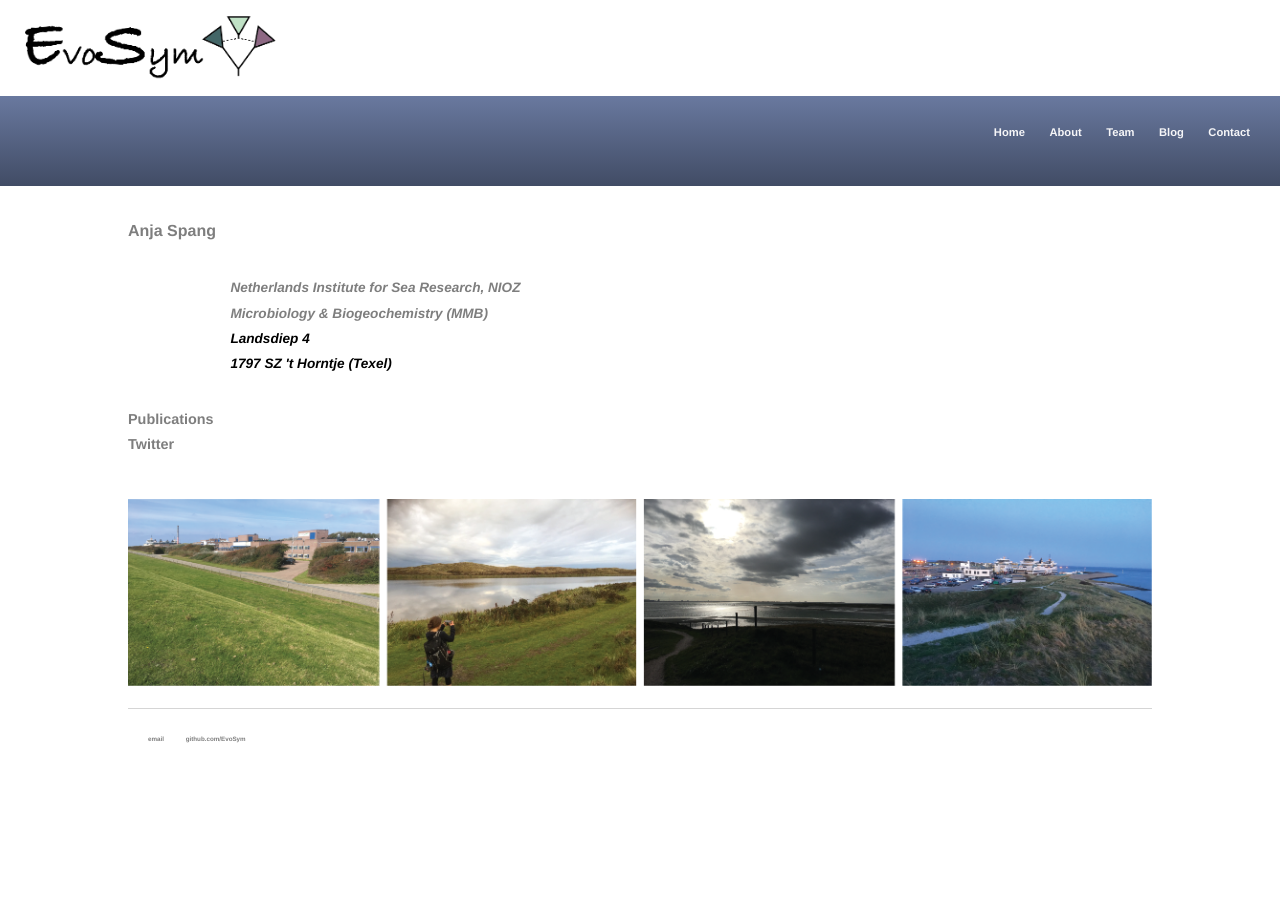
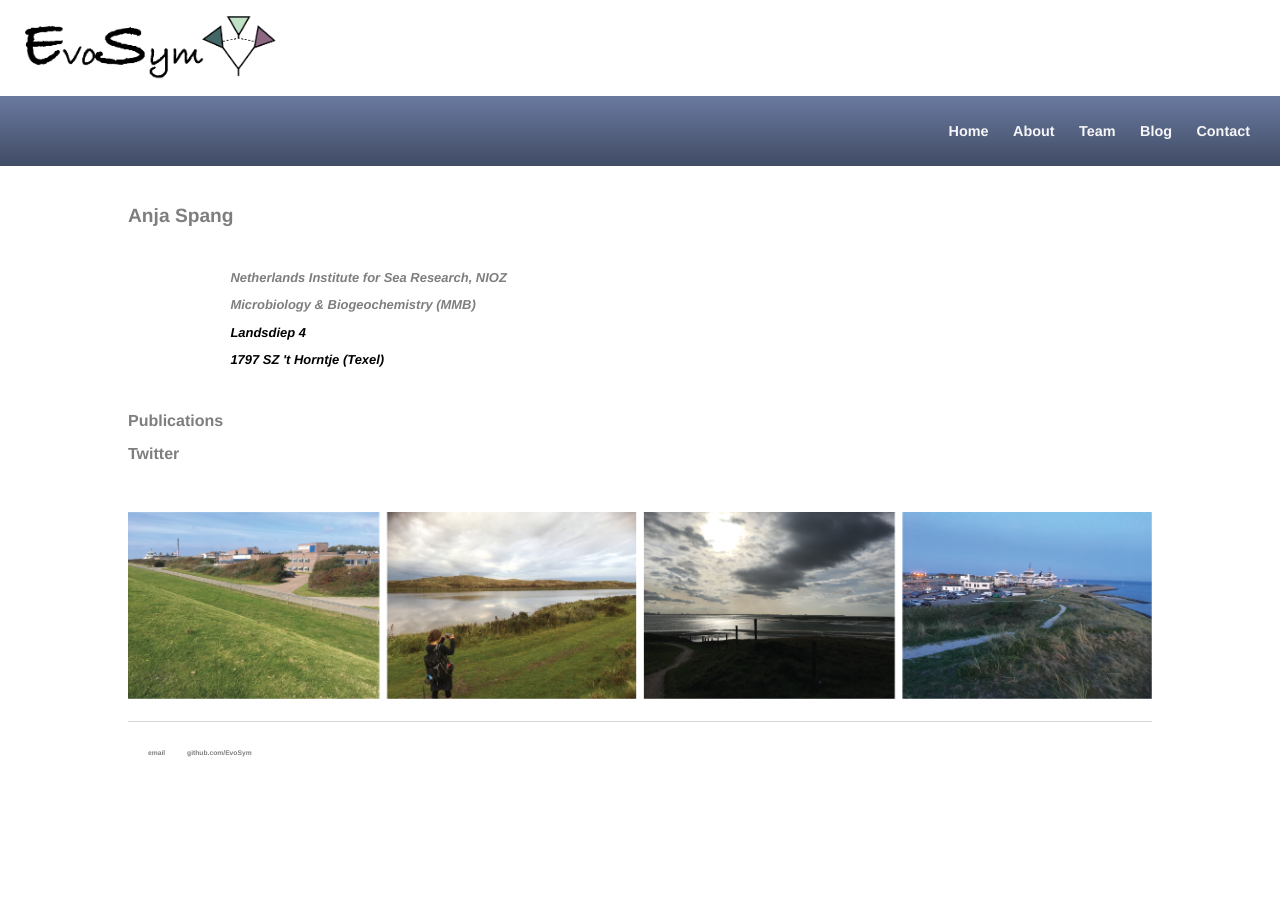
Before and after one commit to EvoSym/EvoSym.github.io, a Jekyll site: the page built from contact/index.html, in a window 1280 px wide. Built offline with Jekyll 4.4.1, drawn with Linux system fonts in a browser that asks for light colours.

Commit message:
Update main.css

```diff
--- a/css/main.css
+++ b/css/main.css
@@ -9,7 +9,7 @@ body {
 }
 nav {
     width: 100%;
-    height: 90px;
+    height: 70px;
     display: block;
     background-image: linear-gradient(#69799f, #414c65);
 }
@@ -23,14 +23,14 @@ nav ul {
 }
 nav a {
     color: #f6f6f8;
-    font-size: 70%;
+    font-size: 90%;
 }
 footer ul {
     font-family:'Helvetica', 'Arial', 'Sans-Serif';
     padding: 20px;
     list-style: none;
     font-weight: bold;
-    font-size: 65%;
+    font-size: 70%;
 }
 nav ul li, footer ul li {
     display: inline;
@@ -44,8 +44,7 @@ a:hover {
     text-decoration: underline;
 }
 h1 {
-    font-size: 100%;
-    font-size: 100%;
+    font-size: 120%;
     font-family:'Helvetica', 'Arial', 'Sans-Serif';
     margin-left: 10%;
     margin-right: 10%;
@@ -53,7 +52,7 @@ h1 {
 p {
     font-size: 80%;
     font-family:'Helvetica', 'Arial', 'Sans-Serif';
-    line-height: 85%;
+    line-height: 110%;
     color: #333;
     margin-left: 10%;
     margin-right: 10%;
@@ -62,38 +61,40 @@ h2 {
     margin-left: 10%;
     margin-right: 10%;
     font-family:'Helvetica', 'Arial', 'Sans-Serif';
-    font-size: 90%;
-    line-height: 90%;
+    font-size: 100%;
+    line-height: 120%;
 }
 h3 {
     margin-left: 10%;
     margin-right: 10%;
     font-family:'Helvetica', 'Arial', 'Sans-Serif';
-    font-size: 85%;
-    line-height: 85%;
+    font-size: 90%;
+    line-height: 110%;
 }
 posts {
     margin-left: 10%;
     margin-right: 10%;
     font-family:'Helvetica', 'Arial', 'Sans-Serif';
-    font-size: 85%;
-    line-height: 85%;
+    font-size: 90%;
+    line-height: 120%;
 }
 post.title {
     font-family:'Helvetica', 'Arial', 'Sans-Serif';
-    font-size: 85%;
-    line-height: 85%;
+    font-size: 90%;
+    line-height: 120%;
 }
 span {
     margin-left: 10%;
     margin-right: 10%;
     font-family:'Helvetica', 'Arial', 'Sans-Serif';
-    font-size: 85%;
-    line-height: 85%;
+    font-size: 90%;
+    line-height: 120%;
 }
 address {
     margin-left: 10%;
     margin-right: 10%;
+    font-size: 90%;
+    line-height: 110%;
 }
 footer {
     border-top: 1px solid #d5d5d5;
```
